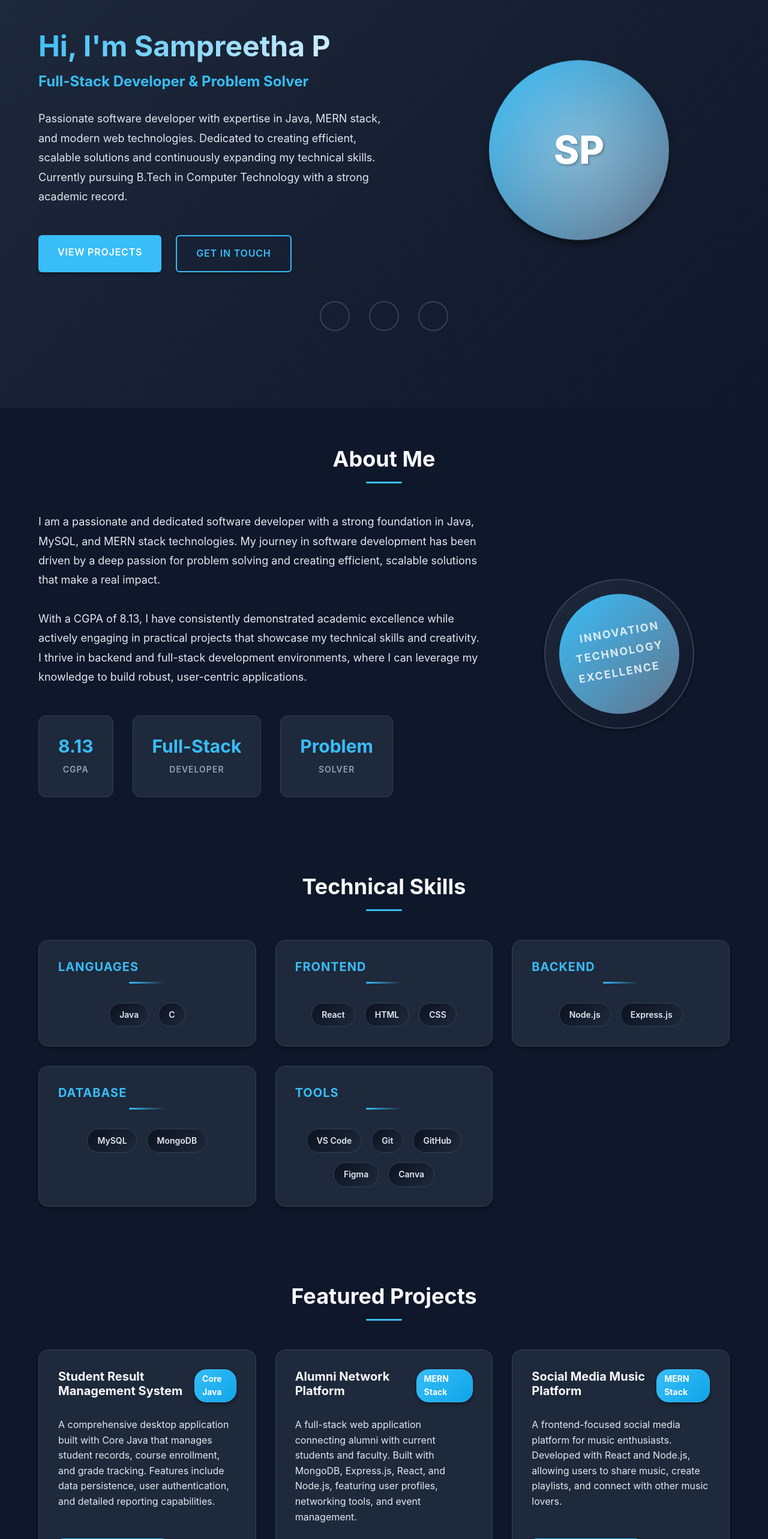
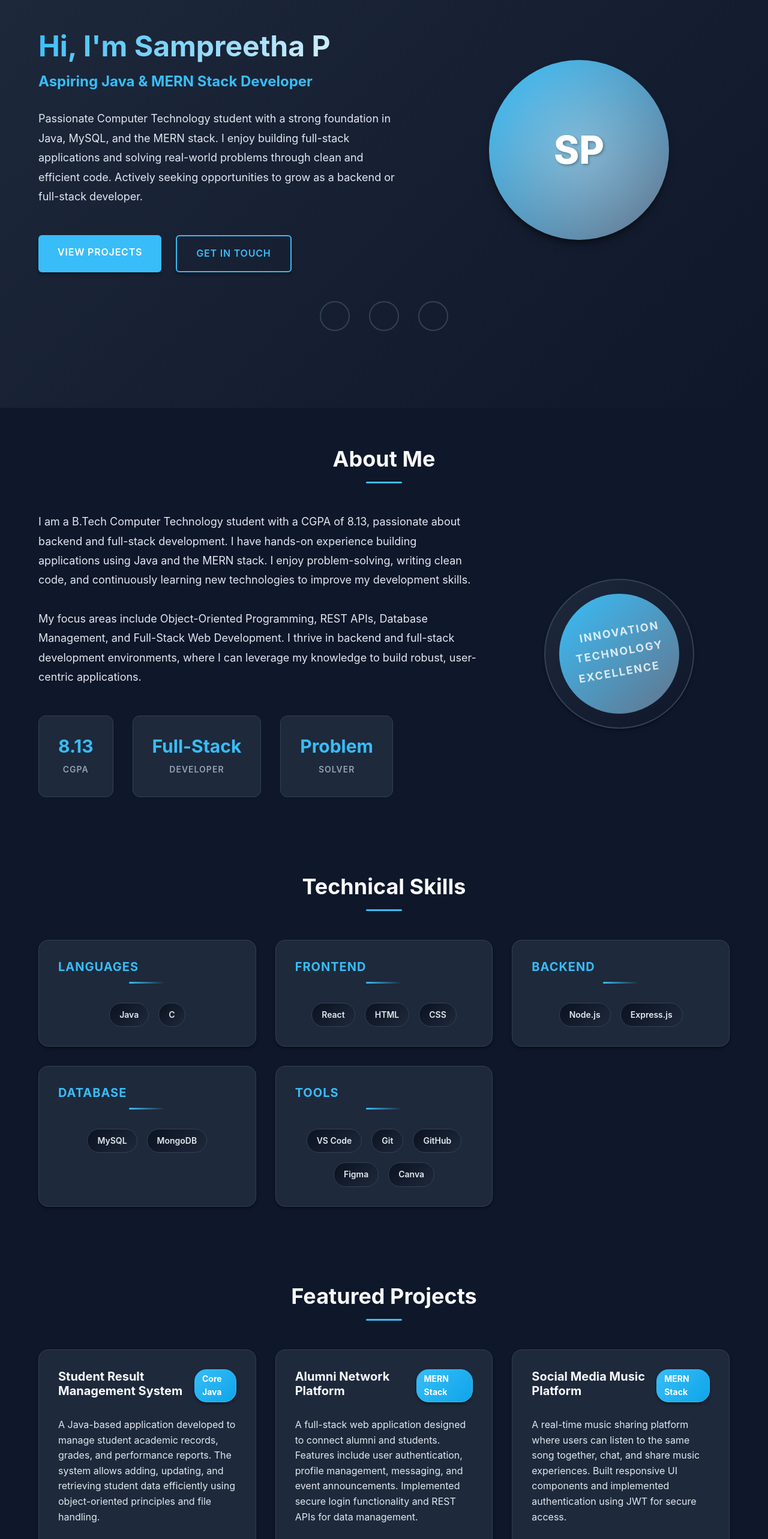
Before and after one commit to sampreethapremkumar/portfolio, a React (Vite) app: page / in a window 1280 px wide. Shown: the part 120-2686 px from the top of the page at 60% size. Built offline with nearby package versions, Linux system fonts and the light colour scheme; the HTML template or start-up script is replaced by a standard one.

Commit message:
Update portfolio content with personalized information

```diff
--- a/src/components/About.jsx
+++ b/src/components/About.jsx
@@ -8,10 +8,10 @@ function About() {
         <div className="about-content">
           <div className="about-text">
             <p>
-              I am a passionate and dedicated software developer with a strong foundation in Java, MySQL, and MERN stack technologies. My journey in software development has been driven by a deep passion for problem solving and creating efficient, scalable solutions that make a real impact.
+              I am a B.Tech Computer Technology student with a CGPA of 8.13, passionate about backend and full-stack development. I have hands-on experience building applications using Java and the MERN stack. I enjoy problem-solving, writing clean code, and continuously learning new technologies to improve my development skills.
             </p>
             <p>
-              With a CGPA of 8.13, I have consistently demonstrated academic excellence while actively engaging in practical projects that showcase my technical skills and creativity. I thrive in backend and full-stack development environments, where I can leverage my knowledge to build robust, user-centric applications.
+              My focus areas include Object-Oriented Programming, REST APIs, Database Management, and Full-Stack Web Development. I thrive in backend and full-stack development environments, where I can leverage my knowledge to build robust, user-centric applications.
             </p>
             <div className="about-stats">
               <div className="stat-item">
--- a/src/components/Contact.jsx
+++ b/src/components/Contact.jsx
@@ -11,34 +11,41 @@ function Contact() {
               <div className="contact-icon">📧</div>
               <div className="contact-details">
                 <h4>Email</h4>
-                <p>sampreetha.p.developer@example.com</p>
+                <p>your email</p>
               </div>
             </div>
             <div className="contact-item">
               <div className="contact-icon">📱</div>
               <div className="contact-details">
                 <h4>Phone</h4>
-                <p>+91 98765 43210</p>
+                <p>your number</p>
               </div>
             </div>
             <div className="contact-item">
               <div className="contact-icon">🔗</div>
               <div className="contact-details">
                 <h4>LinkedIn</h4>
-                <p><a href="https://linkedin.com/in/sampreetha-p" target="_blank" rel="noopener noreferrer">linkedin.com/in/sampreetha-p</a></p>
+                <p><a href="your profile link" target="_blank" rel="noopener noreferrer">your profile link</a></p>
               </div>
             </div>
             <div className="contact-item">
               <div className="contact-icon">🐙</div>
               <div className="contact-details">
                 <h4>GitHub</h4>
-                <p><a href="https://github.com/sampreetha-p" target="_blank" rel="noopener noreferrer">github.com/sampreetha-p</a></p>
+                <p><a href="your GitHub link" target="_blank" rel="noopener noreferrer">your GitHub link</a></p>
+              </div>
+            </div>
+            <div className="contact-item">
+              <div className="contact-icon">💻</div>
+              <div className="contact-details">
+                <h4>LeetCode</h4>
+                <p><a href="your profile link" target="_blank" rel="noopener noreferrer">your profile link</a></p>
               </div>
             </div>
           </div>
           <div className="contact-form-container">
             <form className="contact-form">
-              <h3>Let's Work Together</h3>
+              <h3>Feel free to reach out for collaborations, internships, or opportunities.</h3>
               <div className="form-group">
                 <label htmlFor="name">Name</label>
                 <input type="text" id="name" placeholder="Your Name" required />
--- a/src/components/Education.jsx
+++ b/src/components/Education.jsx
@@ -3,21 +3,21 @@ import React from 'react'
 function Education() {
   const educationData = [
     {
-      degree: 'Bachelor of Technology in Computer Technology',
+      degree: 'B.Tech – Computer Technology',
       institution: 'Reputed University',
       period: '2022–2026',
-      cgpa: '8.13',
+      cgpa: '8.13 CGPA',
       description: 'Pursuing advanced studies in computer technology with a focus on software engineering, data structures, and modern development practices. Active participant in coding competitions and technical workshops.'
     },
     {
-      degree: 'Higher Secondary Education (Science)',
+      degree: 'Higher Secondary (12th)',
       institution: 'Reputed School',
       period: '2020–2022',
       cgpa: '82%',
       description: 'Completed with a strong foundation in mathematics and science, developing analytical thinking and problem-solving skills essential for software development.'
     },
     {
-      degree: 'Secondary School Education',
+      degree: 'SSLC (10th)',
       institution: 'Reputed School',
       period: '2018–2020',
       cgpa: '73.2%',
--- a/src/components/Hero.jsx
+++ b/src/components/Hero.jsx
@@ -7,11 +7,11 @@ function Hero() {
         <div className="hero-content">
           <div className="hero-text">
             <h1>Hi, I'm Sampreetha P</h1>
-            <h2>Full-Stack Developer & Problem Solver</h2>
+            <h2>Aspiring Java & MERN Stack Developer</h2>
             <p>
-              Passionate software developer with expertise in Java, MERN stack, and modern web technologies.
-              Dedicated to creating efficient, scalable solutions and continuously expanding my technical skills.
-              Currently pursuing B.Tech in Computer Technology with a strong academic record.
+              Passionate Computer Technology student with a strong foundation in Java, MySQL, and the MERN stack.
+              I enjoy building full-stack applications and solving real-world problems through clean and efficient code.
+              Actively seeking opportunities to grow as a backend or full-stack developer.
             </p>
             <div className="hero-buttons">
               <a href="#projects" className="btn">View Projects</a>
--- a/src/components/Projects.jsx
+++ b/src/components/Projects.jsx
@@ -5,19 +5,19 @@ function Projects() {
     {
       title: 'Student Result Management System',
       tech: 'Core Java',
-      description: 'A comprehensive desktop application built with Core Java that manages student records, course enrollment, and grade tracking. Features include data persistence, user authentication, and detailed reporting capabilities.',
+      description: 'A Java-based application developed to manage student academic records, grades, and performance reports. The system allows adding, updating, and retrieving student data efficiently using object-oriented principles and file handling.',
       github: 'https://github.com/sampreetha-p/student-result-system'
     },
     {
       title: 'Alumni Network Platform',
       tech: 'MERN Stack',
-      description: 'A full-stack web application connecting alumni with current students and faculty. Built with MongoDB, Express.js, React, and Node.js, featuring user profiles, networking tools, and event management.',
+      description: 'A full-stack web application designed to connect alumni and students. Features include user authentication, profile management, messaging, and event announcements. Implemented secure login functionality and REST APIs for data management.',
       github: 'https://github.com/sampreetha-p/alumni-network'
     },
     {
       title: 'Social Media Music Platform',
       tech: 'MERN Stack',
-      description: 'A frontend-focused social media platform for music enthusiasts. Developed with React and Node.js, allowing users to share music, create playlists, and connect with other music lovers.',
+      description: 'A real-time music sharing platform where users can listen to the same song together, chat, and share music experiences. Built responsive UI components and implemented authentication using JWT for secure access.',
       github: 'https://github.com/sampreetha-p/music-social-platform'
     }
   ]
```
